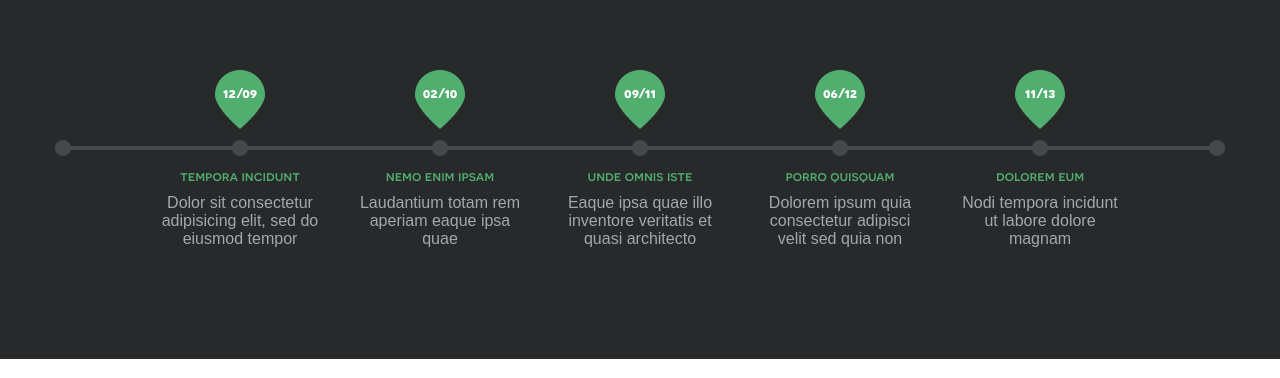
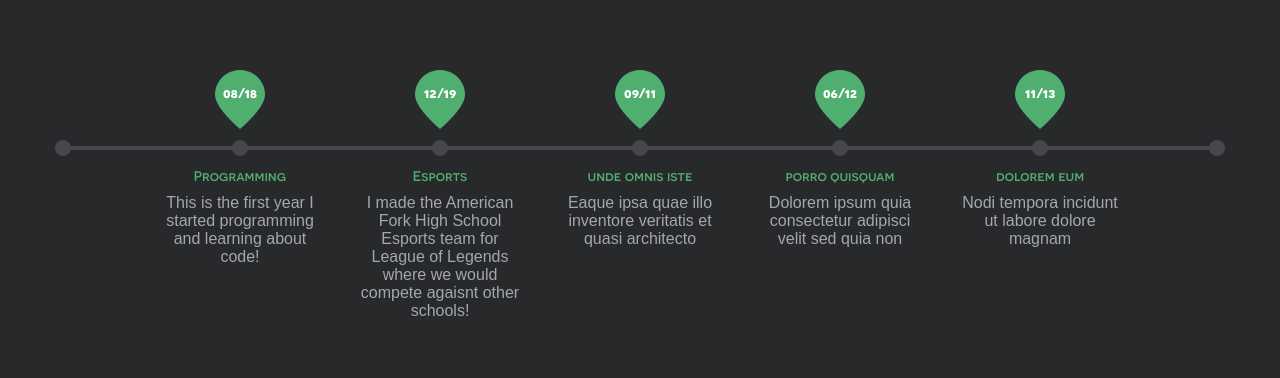
Before and after one commit to connerg566/connerg566.github.io, a plain HTML site: page index.html in a window 1280 px wide. Shown: the part 574-952 px from the top of the page. Drawn offline with nearby package versions, Linux system fonts and the light colour scheme.

Commit message:
Initial Commit

```diff
--- a/index.html
+++ b/index.html
@@ -7,7 +7,7 @@
 	<meta name="viewport" content="width=device-width, initial-scale=1, maximum-scale=1, minimum-scale=1, user-scalable=no">
 	<meta http-equiv="X-UA-Compatible" content="IE=edge,chrome=1">
 	<meta name="format-detection" content="telephone=no">
-	<title>John Markowitz</title>
+	<title>Conner Gee</title>
 	<link rel="stylesheet" href="js/fancybox/jquery.fancybox.css" type="text/css" media="screen" />
 	<link rel="stylesheet" href="css/all.css" />
 	<link rel="stylesheet" href="css/screen.css" />
@@ -40,17 +40,17 @@
 						<ul>
 							<li>
 								<div class="date">
-									<span>12/09</span>
+									<span>08/18</span>
 								</div>
-								<h3>tempora incidunt</h3>
-								<p>Dolor sit consectetur adipisicing elit, sed do eiusmod tempor</p>
+								<h3>Programming</h3>
+								<p>This is the first year I started programming and learning about code!</p>
 							</li>
 							<li>
 								<div class="date">
-									<span>02/10</span>
+									<span>12/19</span>
 								</div>
-								<h3>nemo enim ipsam</h3>
-								<p>Laudantium totam rem aperiam eaque ipsa quae</p>
+								<h3>Esports</h3>
+								<p>I made the American Fork High School Esports team for League of Legends where we would compete agaisnt other schools!</p>
 							</li>
 							<li>
 								<div class="date">
```
